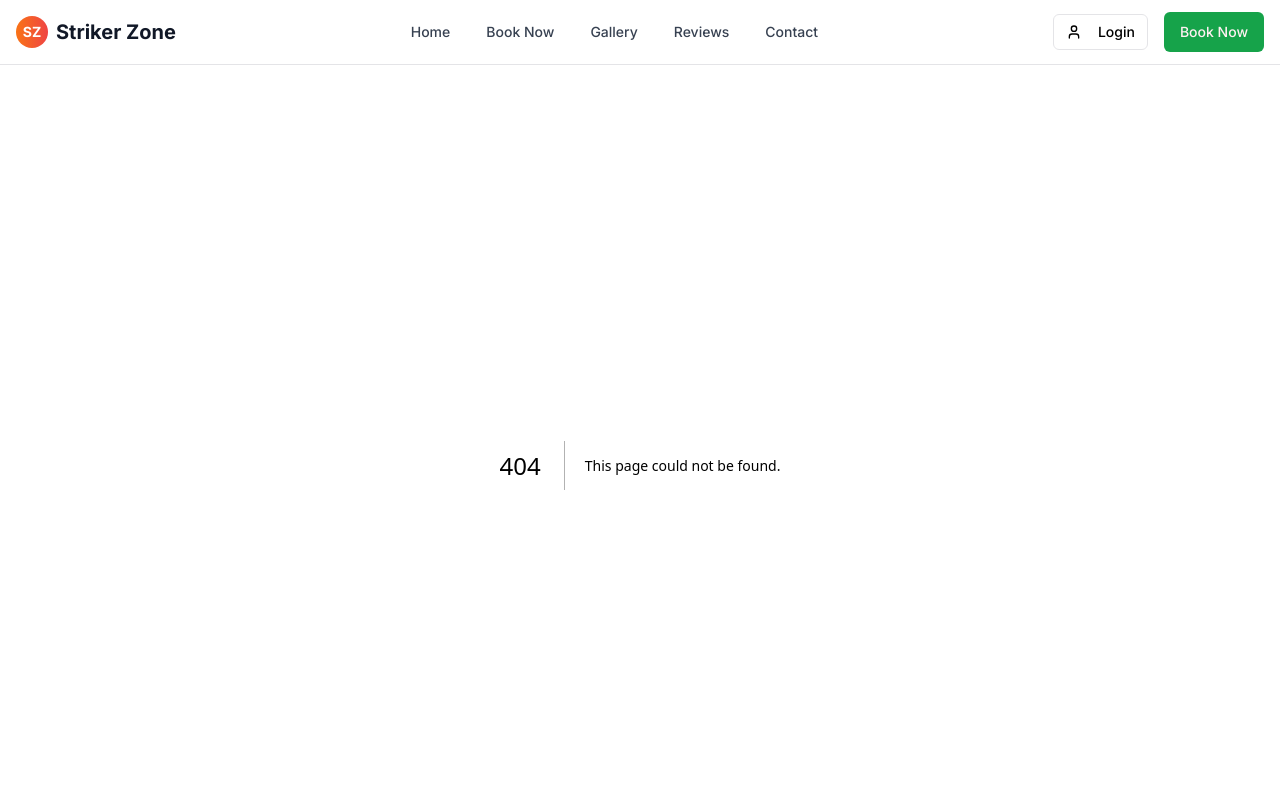
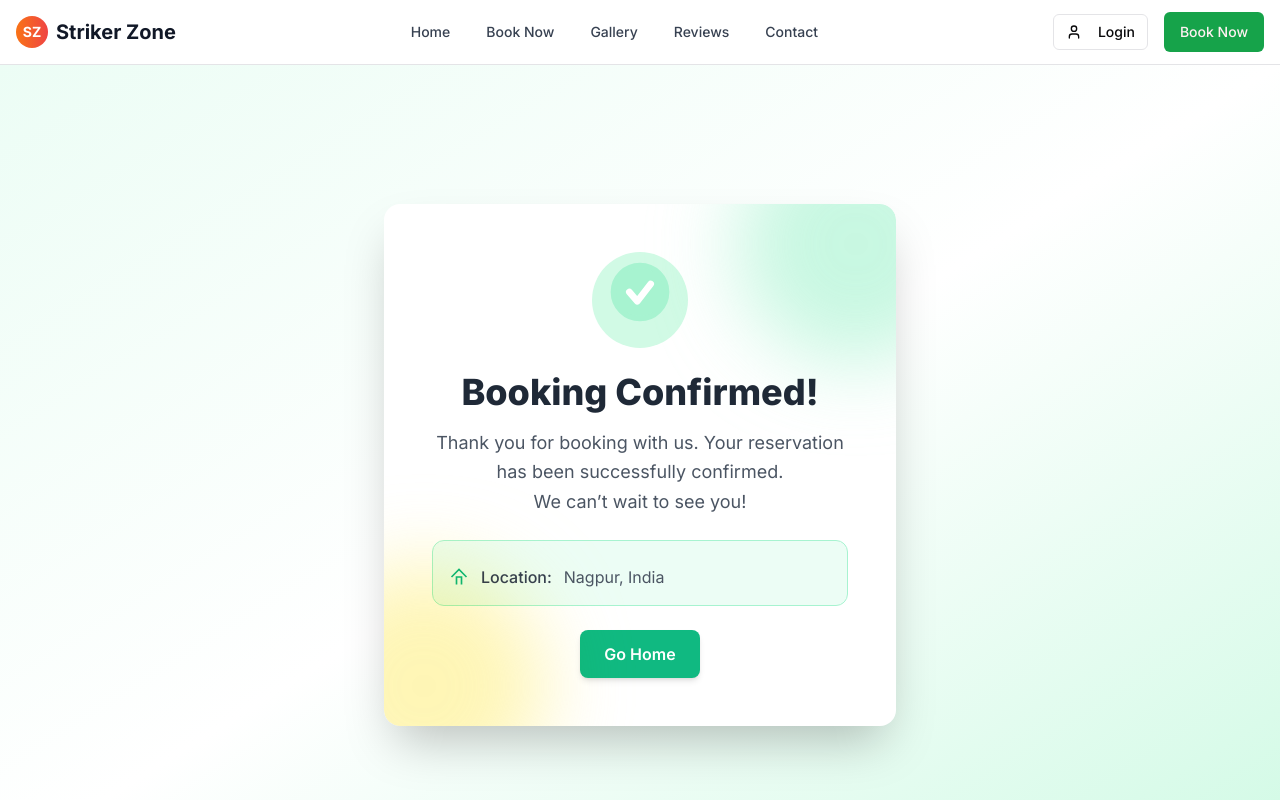
Before and after one commit to zaidashraf249/Striker-Zone-Turf, a Next.js app in the folder Frontend/: page /booking-success in a window 1280 px wide. Before the commit this address had no page. Shown: the top 800 px of the page. Built offline with nearby package versions, Linux system fonts and the light colour scheme.

Commit message:
Booking Success Page

```diff
--- /dev/null
+++ b/Frontend/app/booking-success/page.tsx
@@ -0,0 +1,72 @@
+// You can put this page into your /pages/ (if using pages router) or /app/ (if using the App Router in Next.js)
+export default function BookingSuccess() {
+  return (
+    <section className="min-h-screen flex items-center justify-center bg-gradient-to-br from-emerald-50 via-white to-emerald-100 px-4">
+      <div className="bg-white rounded-2xl shadow-2xl p-8 md:p-12 max-w-lg w-full text-center relative overflow-hidden">
+        {/* Glow backgrounds */}
+        <div className="absolute -top-20 -right-20 w-60 h-60 bg-emerald-200 rounded-full mix-blend-multiply filter blur-2xl opacity-70 animate-pulse"></div>
+        <div className="absolute -bottom-20 -left-20 w-60 h-60 bg-yellow-200 rounded-full mix-blend-multiply filter blur-2xl opacity-70 animate-pulse"></div>
+
+        {/* Tick icon using SVG */}
+        <div className="flex justify-center mb-6">
+          <span className="bg-emerald-100 p-4 rounded-full inline-flex items-center">
+            <svg xmlns="http://www.w3.org/2000/svg" className="w-16 h-16 text-emerald-500 animate-bounce" fill="none" viewBox="0 0 24 24" stroke="currentColor">
+              <circle cx="12" cy="12" r="10" strokeWidth="2" className="text-emerald-200" fill="currentColor" />
+              <path stroke="white" strokeWidth="2.5" strokeLinecap="round" strokeLinejoin="round" d="M8 12l3 3.5L16 9" />
+            </svg>
+          </span>
+        </div>
+
+        <h1 className="text-3xl md:text-4xl font-extrabold text-gray-800 mb-4">
+          Booking Confirmed!
+        </h1>
+
+        <p className="text-gray-600 text-lg leading-relaxed mb-6">
+          Thank you for booking with us. Your reservation has been successfully confirmed.<br/>
+          We can’t wait to see you!
+        </p>
+
+        {/* Booking summary (replace static values as needed) */}
+        <div className="bg-emerald-50 border border-emerald-200 rounded-xl p-4 text-left mb-6">
+          <div className="flex items-center gap-3 mb-2">
+            {/* Calendar SVG */}
+            {/* <span className="w-5 h-5 text-emerald-500 inline-flex items-center">
+              <svg className="w-5 h-5" fill="none" stroke="currentColor" strokeWidth={2} viewBox="0 0 24 24">
+                <rect width="18" height="14" x="3" y="5" rx="2" stroke="currentColor"/>
+                <path stroke="currentColor" d="M16 3v4M8 3v4M3 9h18"/>
+              </svg>
+            </span>
+            <span className="font-medium text-gray-700">Date:</span>
+            <span className="text-gray-600">12 Aug 2025</span> */}
+          </div>
+          <div className="flex items-center gap-3">
+            {/* Location/house SVG */}
+            <span className="w-5 h-5 text-emerald-500 inline-flex items-center">
+              <svg className="w-5 h-5" fill="none" stroke="currentColor" strokeWidth={2} viewBox="0 0 24 24">
+                <path stroke="currentColor" d="M3 12l9-9 9 9M9 21V12H15V21"/>
+              </svg>
+            </span>
+            <span className="font-medium text-gray-700">Location:</span>
+            <span className="text-gray-600">Nagpur, India</span>
+          </div>
+        </div>
+
+        {/* Actions */}
+        <div className="flex flex-col sm:flex-row gap-3 justify-center">
+          <a
+            href="/"
+            className="px-6 py-3 bg-emerald-500 hover:bg-emerald-600 transition text-white rounded-lg font-semibold shadow-md"
+          >
+            Go Home
+          </a>
+          {/* <a
+            href="/my-bookings"
+            className="px-6 py-3 border border-emerald-500 text-emerald-600 hover:bg-emerald-50 transition rounded-lg font-semibold shadow-sm"
+          >
+            View Bookings
+          </a> */}
+        </div>
+      </div>
+    </section>
+  );
+}
```
